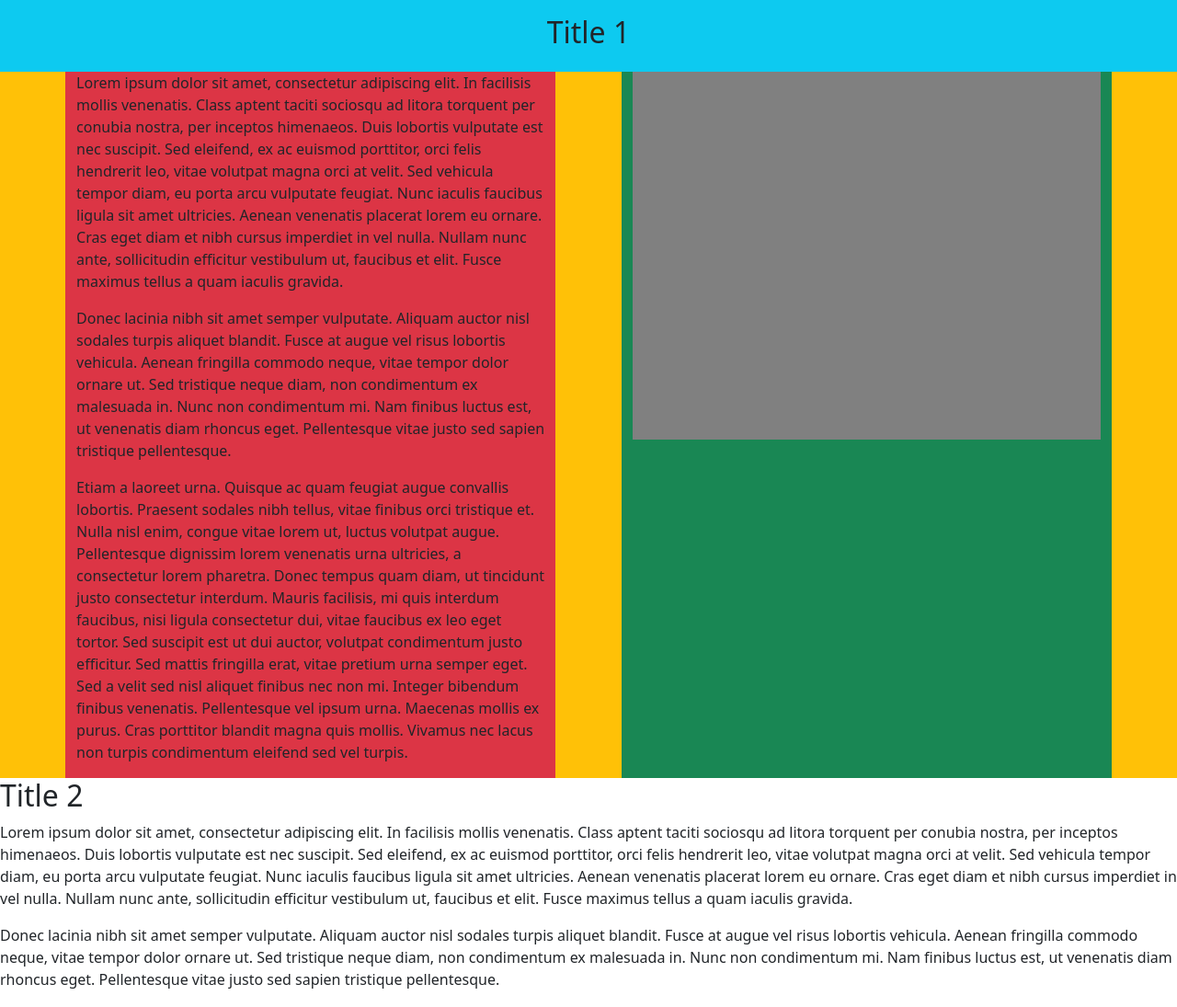
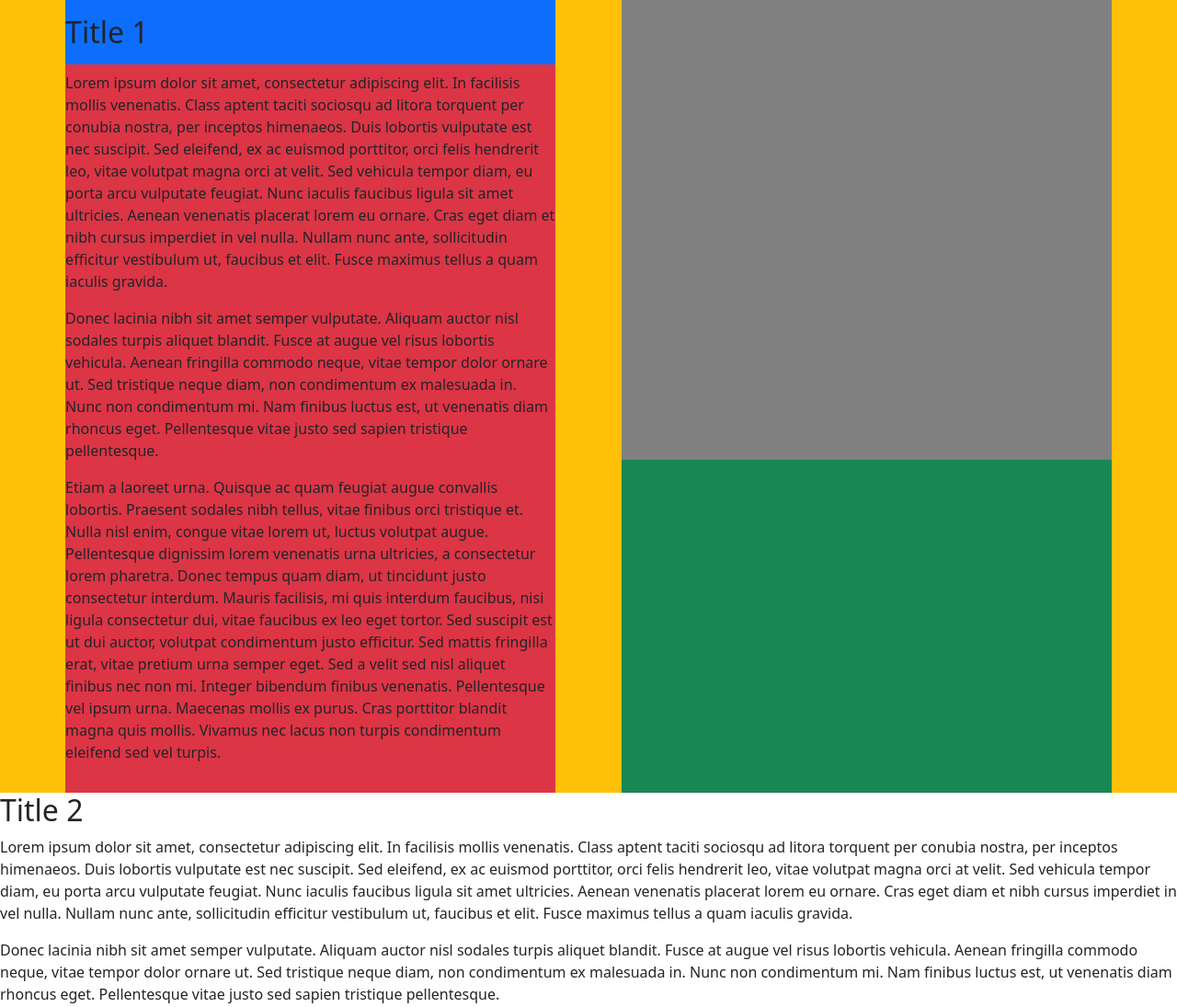
Before and after one commit to Cap0n3/Invisibles23, a Django app: page / in a window 1280 px wide. Shown: the part 600-1695 px from the top of the page at 92% size. Run offline with Django 4.2, Linux system fonts and the light colour scheme; some libraries are stand-ins or nearby versions.

Commit message:
Added minor design changes

```diff
--- a/Invisibles23/sass/main.scss
+++ b/Invisibles23/sass/main.scss
@@ -3,10 +3,22 @@
 @import "global/breakpoints";
 @import "components/navbar";
 
+.mobile-sectionTitle {
+    @include lg {
+        display: none;
+    }
+}
+
+.desktop-sectionTitle {
+    @media screen and (max-width: 992px) {
+        display: none;
+    }
+}
+
 /* IMAGES */
 .imageBlock {
     width: 100%;
-    height: 400px;
+    height: 500px;
     background-color: grey;
 }
 
--- a/Invisibles23/website/static/website/css/main.css
+++ b/Invisibles23/website/static/website/css/main.css
@@ -30,10 +30,22 @@ nav.show {
   }
 }
 
+@media screen and (min-width: 992px) {
+  .mobile-sectionTitle {
+    display: none;
+  }
+}
+
+@media screen and (max-width: 992px) {
+  .desktop-sectionTitle {
+    display: none;
+  }
+}
+
 /* IMAGES */
 .imageBlock {
   width: 100%;
-  height: 400px;
+  height: 500px;
   background-color: grey;
 }
 
--- a/Invisibles23/website/templates/website/home.html
+++ b/Invisibles23/website/templates/website/home.html
@@ -29,9 +29,10 @@
         </div>
     </div>
     <section class="container-fluid text-center bg-info">
-        <h2 class="py-3">Title 1</h2>
+        <h2 class="py-3 mobile-sectionTitle">Title 1</h2>
         <div class="row justify-content-evenly bg-warning">
-            <div class="col-md-5 text-start bg-danger">
+            <div class="col-lg-5 px-5 px-lg-0 pb-3 text-start bg-danger">
+                <h2 class="py-3 desktop-sectionTitle bg-primary">Title 1</h2>
                 <p>
                     Lorem ipsum dolor sit amet, consectetur adipiscing elit. In facilisis mollis venenatis. Class aptent taciti sociosqu ad litora torquent per conubia nostra, per inceptos himenaeos. Duis lobortis vulputate est nec suscipit. Sed eleifend, ex ac euismod porttitor, orci felis hendrerit leo, vitae volutpat magna orci at velit. Sed vehicula tempor diam, eu porta arcu vulputate feugiat. Nunc iaculis faucibus ligula sit amet ultricies. Aenean venenatis placerat lorem eu ornare. Cras eget diam et nibh cursus imperdiet in vel nulla. Nullam nunc ante, sollicitudin efficitur vestibulum ut, faucibus et elit. Fusce maximus tellus a quam iaculis gravida.
                 </p>
@@ -42,7 +43,7 @@
                     Etiam a laoreet urna. Quisque ac quam feugiat augue convallis lobortis. Praesent sodales nibh tellus, vitae finibus orci tristique et. Nulla nisl enim, congue vitae lorem ut, luctus volutpat augue. Pellentesque dignissim lorem venenatis urna ultricies, a consectetur lorem pharetra. Donec tempus quam diam, ut tincidunt justo consectetur interdum. Mauris facilisis, mi quis interdum faucibus, nisi ligula consectetur dui, vitae faucibus ex leo eget tortor. Sed suscipit est ut dui auctor, volutpat condimentum justo efficitur. Sed mattis fringilla erat, vitae pretium urna semper eget. Sed a velit sed nisl aliquet finibus nec non mi. Integer bibendum finibus venenatis. Pellentesque vel ipsum urna. Maecenas mollis ex purus. Cras porttitor blandit magna quis mollis. Vivamus nec lacus non turpis condimentum eleifend sed vel turpis.
                 </p>
             </div>
-            <div class="col-md-5 bg-success">
+            <div class="col-lg-5 px-5 px-lg-0 bg-success">
                 <div class="imageBlock" /></div>
             </div>
         </section>
```
